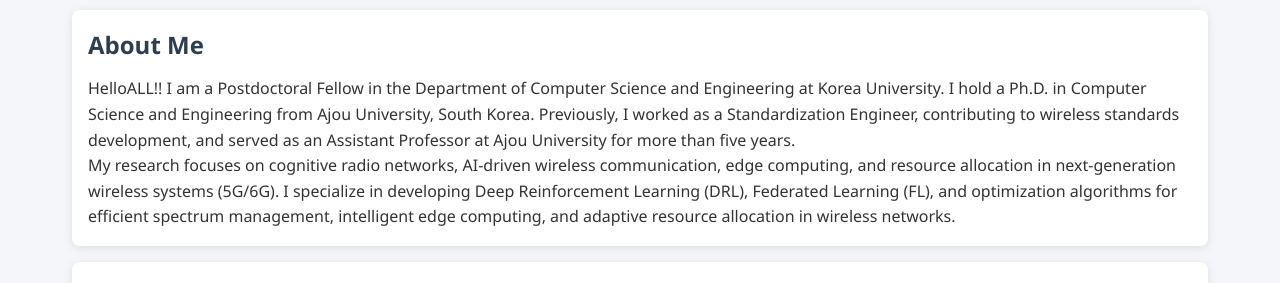
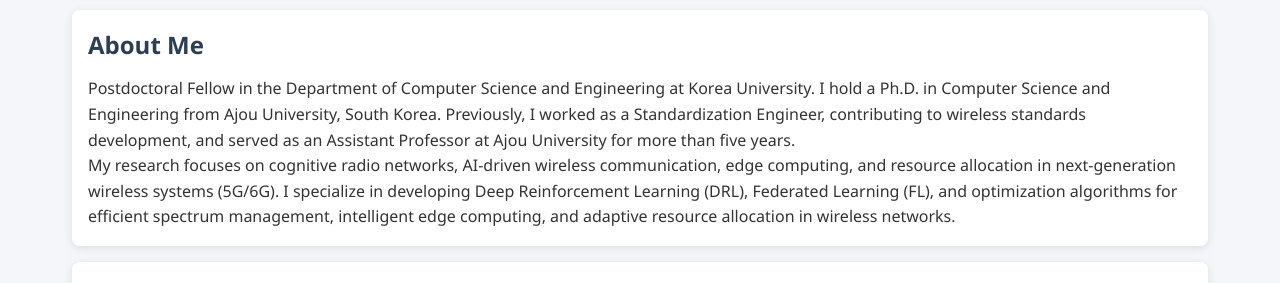
Before and after one commit to rajibpaul/newpage, a plain HTML site: page index.html in a window 1280 px wide. Shown: the part 517-800 px from the top of the page. Drawn offline with Linux system fonts and the light colour scheme; no server answers.

Commit message:
Update index.html

```diff
--- a/index.html
+++ b/index.html
@@ -50,7 +50,7 @@
         <main>
             <section id="about">
                 <h2>About Me</h2>
-                <p>HelloALL!! I am a Postdoctoral Fellow in the Department of Computer Science and Engineering at Korea University. I hold a Ph.D. in Computer Science and Engineering from Ajou University, South Korea. Previously, I worked as a Standardization Engineer, contributing to wireless standards development, and served as an Assistant Professor at Ajou University for more than five years.</p>
+                <p> Postdoctoral Fellow in the Department of Computer Science and Engineering at Korea University. I hold a Ph.D. in Computer Science and Engineering from Ajou University, South Korea. Previously, I worked as a Standardization Engineer, contributing to wireless standards development, and served as an Assistant Professor at Ajou University for more than five years.</p>
 
                 <p>My research focuses on cognitive radio networks, AI-driven wireless communication, edge computing, and resource allocation in next-generation wireless systems (5G/6G).
 
```
